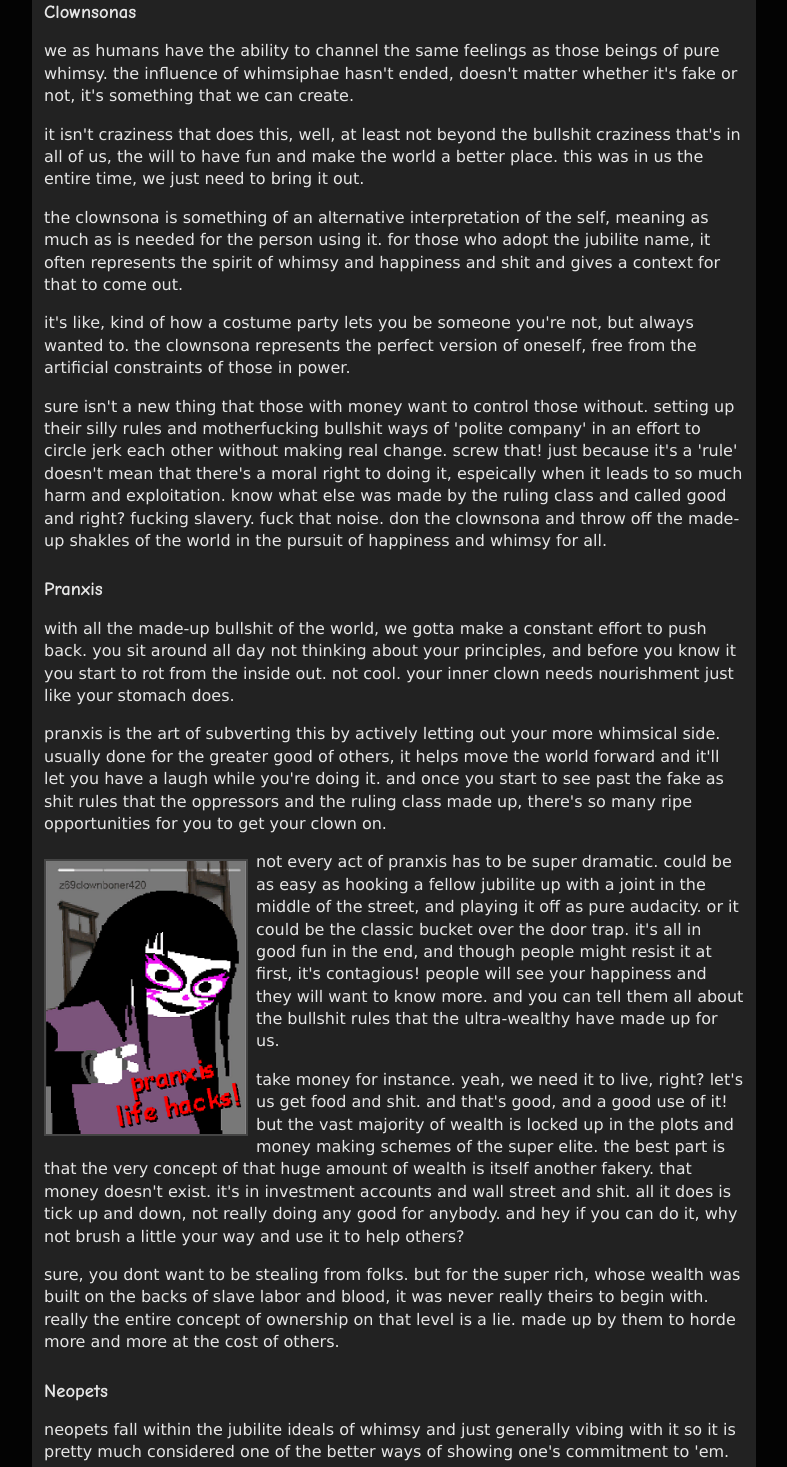
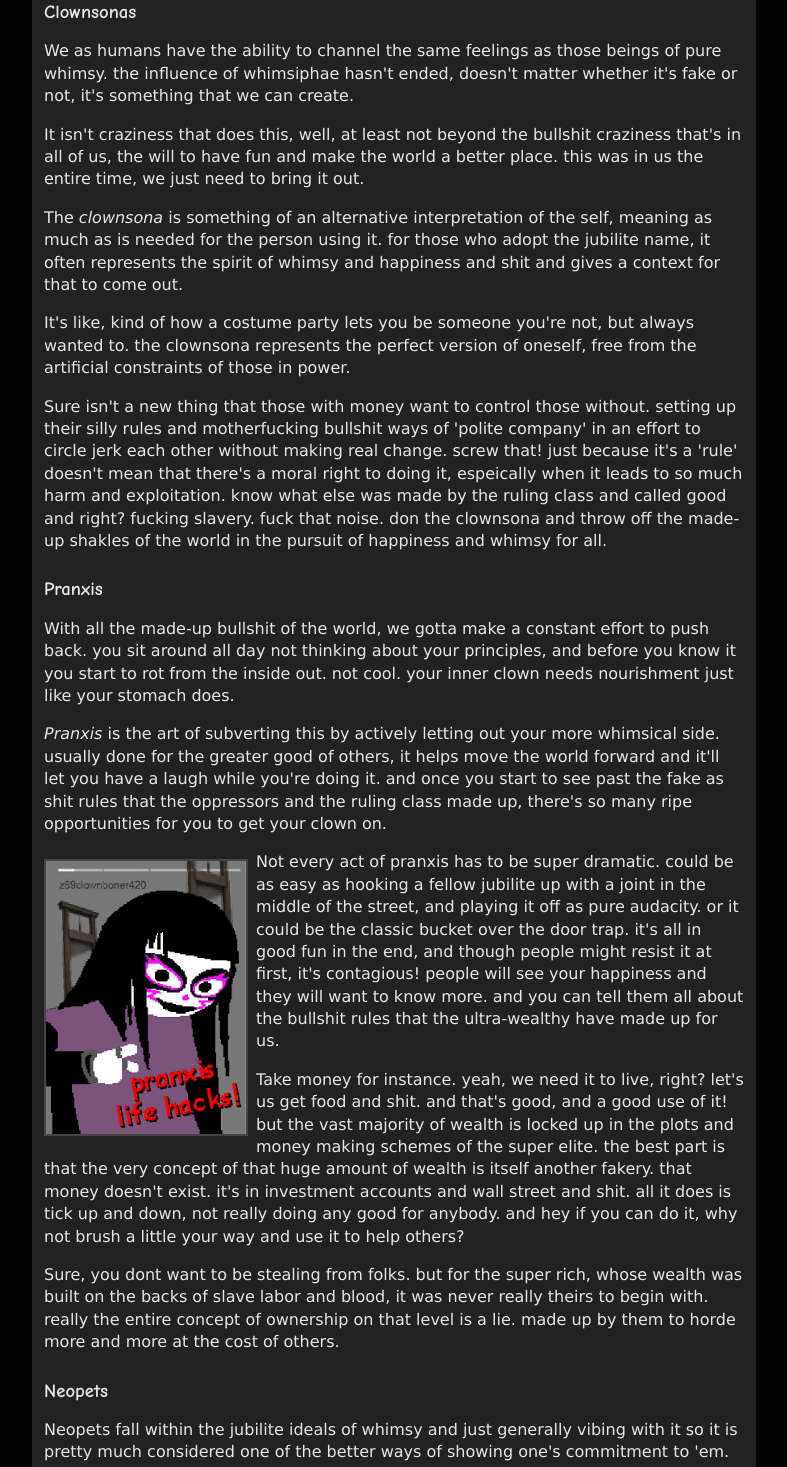
Before and after one commit to dekarrin/pranxis, a plain HTML site: page docs/index.html in a window 1280 px wide. Shown: the part 760-2227 px from the top of the page, without its empty margins (246-1033 px from the left). Drawn offline with Linux system fonts and the light colour scheme.

Commit message:
minor spelling fixes

```diff
--- a/docs/index.html
+++ b/docs/index.html
@@ -9,7 +9,7 @@
 		<meta property="og:image" content="https://jubilitism.com/images/zface.png" />
 		<meta property="og:image:secure" content="https://jubilitism.com/images/zface.png" />
 		<meta property="og:title" content="The Jubilite Manifesto" />
-		<meta property="og:description" content="Sup jublites, z here dropping truth like a motherfucking teacher. Clowny class is now in session." />
+		<meta property="og:description" content="Sup jubilites, z here dropping truth like a motherfucking teacher. Clowny class is now in session." />
 		<meta property="og:url" content="https://jubilitism.com" />
 
 		<link rel="stylesheet" href="styles.css" />
@@ -39,13 +39,13 @@
 		</div>
 		<h3 id="01-clowns">Clowns & The First Jubilites</h3>
 		<p>
-			right so first claiming that we as humans are the only intelligent life in the universe
+			Right so first, claiming that we as humans are the only intelligent life in the universe
 			is both completely egocentric and scientifically disproven via the drake equation. <img src="images/clownforce.png" alt="jubilites" />
 			we are not the only life out there, and if so, it stands to reason that some of that life
 			came to think like us.
 		</p>
 		<p>
-			the <em>jubilites</em> arose in one such race on the planet whimsiphae. like for real?
+			The <em>jubilites</em> arose in one such race on the planet whimsiphae. like for real?
 			bro idk but just bear me with me for a bit k? so there are these jubilites who figured out
 			that when it comes down to it, respecting each other and letting each other be was some
 			pretty important stuff.
@@ -56,27 +56,27 @@
 		</p>
 		<h3 id="02-clownsonas">Clownsonas</h3>
 		<p>
-			we as humans have the ability to channel the same feelings as those beings of pure whimsy.
+			We as humans have the ability to channel the same feelings as those beings of pure whimsy.
 			the influence of whimsiphae hasn't ended, doesn't matter whether it's fake or not, it's
 			something that we can create.
 		</p>
 		<p>
-			it isn't craziness that does this, well, at least not beyond the bullshit craziness that's in
+			It isn't craziness that does this, well, at least not beyond the bullshit craziness that's in
 			all of us, the will to have fun and make the world a better place. this was in us the entire
 			time, we just need to bring it out.
 		</p>
 		<p>
-			the clownsona is something of an alternative interpretation of the self, meaning as much
+			The <em>clownsona</em> is something of an alternative interpretation of the self, meaning as much
 			as is needed for the person using it. for those who adopt the jubilite name, it often represents
 			the spirit of whimsy and happiness and shit and gives a context for that to come out.
 		</p>
 		<p>
-			it's like, kind of how a costume party lets you be someone you're not, but always wanted to.
+			It's like, kind of how a costume party lets you be someone you're not, but always wanted to.
 			the clownsona represents the perfect version of oneself, free from the artificial constraints
 			of those in power.
 		</p>
 		<p>
-			sure isn't a new thing that those with money want to control those without. setting up their
+			Sure isn't a new thing that those with money want to control those without. setting up their
 			silly rules and motherfucking bullshit ways of 'polite company' in an effort to circle jerk
 			each other without making real change. screw that! just because it's a 'rule'
 			doesn't mean that there's a moral right to doing it, espeically when it leads to so much harm
@@ -86,13 +86,13 @@
 		</p>
 		<h3 id="03-pranxis">Pranxis</h3>
 		<p>
-			with all the made-up bullshit of the world, we gotta make a constant effort to push back. you
+			With all the made-up bullshit of the world, we gotta make a constant effort to push back. you
 			sit around all day not thinking about your principles, and before you know it you start to
 			rot from the inside out. not cool. your inner clown needs nourishment just like your stomach
 			does.
 		</p>
 		<p>
-			pranxis is the art of subverting this by actively letting out your more whimsical side. usually
+			<em>Pranxis</em> is the art of subverting this by actively letting out your more whimsical side. usually
 			done for the greater good of others, it helps move the world forward and it'll let you have a
 			laugh while you're doing it. and once you start to see past the fake as shit rules that the
 			oppressors and the ruling class made up, there's so many ripe opportunities for you to get your
@@ -100,7 +100,7 @@
 		</p>
 		<img class="left" src="images/pranxislifehacks.png" alt="z posing with text visible that reads pranxis life hacks" />
 		<p>
-			not every act of pranxis has to be super dramatic. could be as easy as hooking a fellow jubilite
+			Not every act of pranxis has to be super dramatic. could be as easy as hooking a fellow jubilite
 			up with a joint in the middle of the street, and playing it off as pure audacity. or it could be
 			the classic bucket over the door trap. it's all in good fun in the end, and though people might
 			resist it at first, it's contagious! people will see your happiness and they will want to know
@@ -108,7 +108,7 @@
 			us.
 		</p>
 		<p>
-			take money for instance. yeah, we need it to live, right? let's us get food and shit. and that's
+			Take money for instance. yeah, we need it to live, right? let's us get food and shit. and that's
 			good, and a good use of it! but the vast majority of wealth is locked up in the plots and money
 			making schemes of the super elite. the best part is that the very concept of that huge amount
 			of wealth is itself another fakery. that money doesn't exist. it's in investment accounts and
@@ -116,14 +116,14 @@
 			hey if you can do it, why not brush a little your way and use it to help others?
 		</p>
 		<p>
-			sure, you dont want to be stealing from folks. but for the super rich, whose wealth was built
+			Sure, you dont want to be stealing from folks. but for the super rich, whose wealth was built
 			on the backs of slave labor and blood, it was never really theirs to begin with. really the entire
 			concept of ownership on that level is a lie. made up by them to horde more and more at the cost
 			of others.
 		</p>
 		<h3 id="04-neopets">Neopets</h3>
 		<p>
-			neopets fall within the jubilite ideals of whimsy and just generally vibing with it so
+			Neopets fall within the jubilite ideals of whimsy and just generally vibing with it so
 			it is pretty much considered one of the better ways of showing one's commitment to 'em.
 		</p>
 		<hr/>
```
